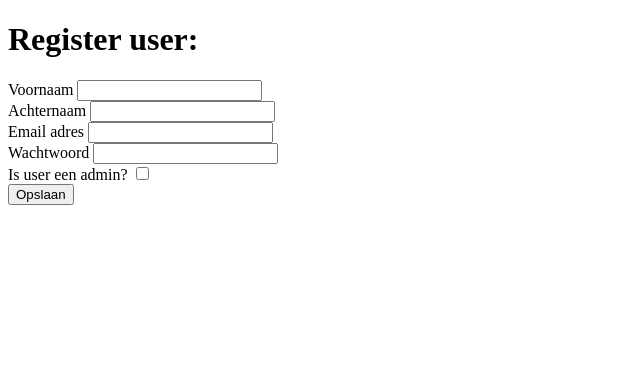
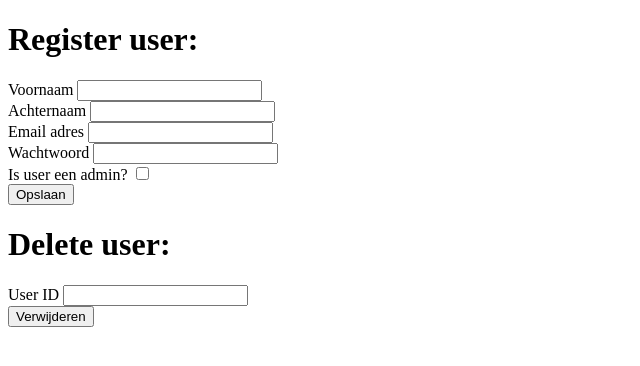
Before and after one commit to DanielRoodzant/WT_bieb_FE, a plain HTML site: page users.html in a window 1280 px wide. Shown: the whole page, without its empty margins (0-640 px from the left). Drawn offline with Linux system fonts and the light colour scheme.

Commit message:
delete user function

```diff
--- a/users.html
+++ b/users.html
@@ -34,5 +34,17 @@
             <button type="button" onclick="registerUser()">Opslaan</button>
 
         </form>
+
+        <h1>Delete user:</h1>
+        <form>
+
+            <label>User ID</label>
+            <input type="text" name="userId" id="userId" />
+            <br>
+
+            <button type="button" onclick="deleteUser()">Verwijderen</button>
+
+        </form>
+
     </body>
 </html>
--- a/users.js
+++ b/users.js
@@ -29,3 +29,20 @@ function registerUser() {
         alert('Could not register user. Please check input.');
     });
 }
+
+function deleteUser() {
+    // Formulier uitlezen
+    let userIdInvoer = document.getElementById('userId').value;
+
+
+    fetch("http://localhost:8080/delete/"+userIdInvoer, {
+        method: 'DELETE'
+
+    })
+    .then(response => {
+        alert('User deleted');
+    })
+    .catch(error => {
+        alert('Could not delete user. Please check input.');
+    });
+}
```
